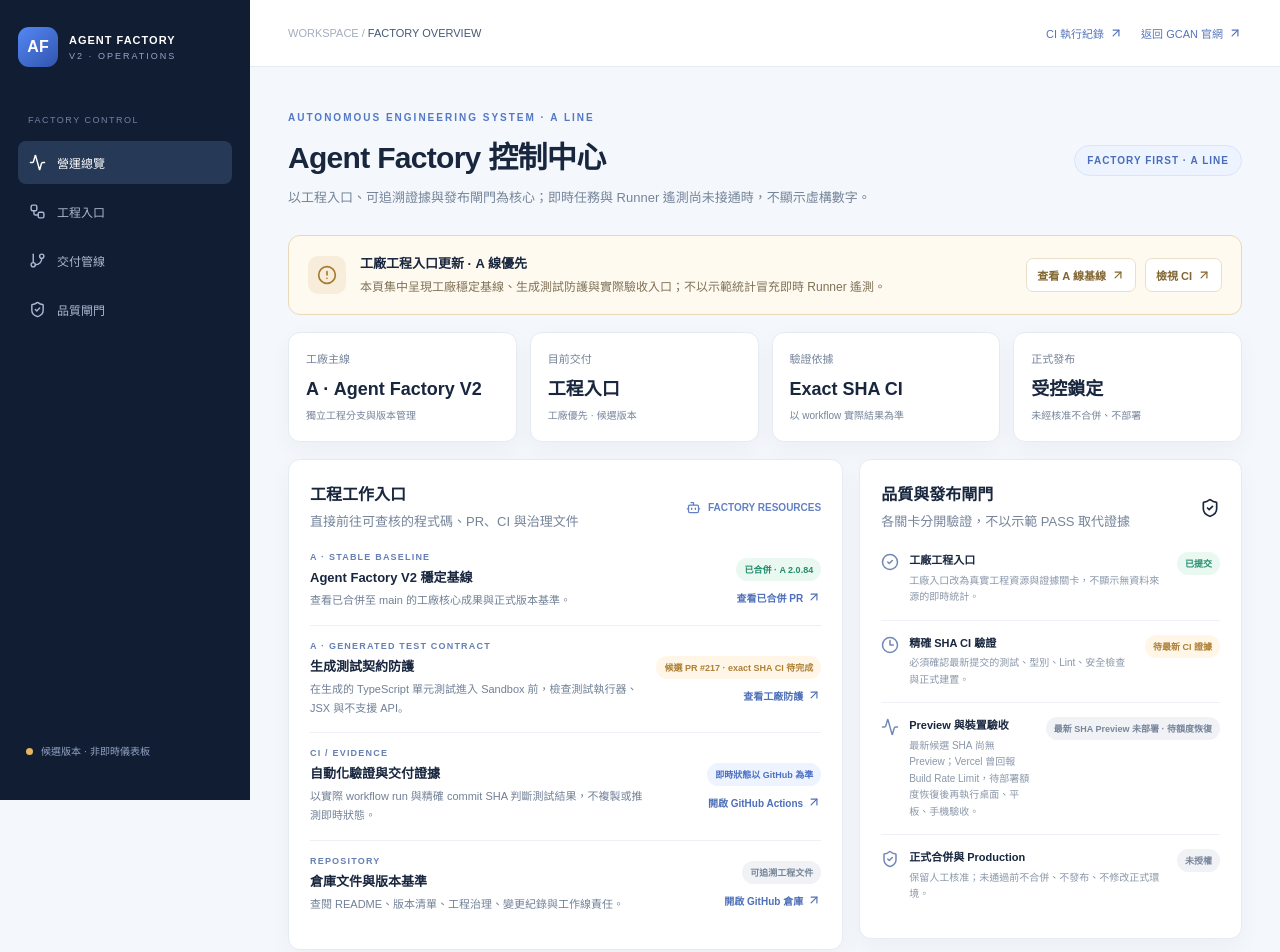
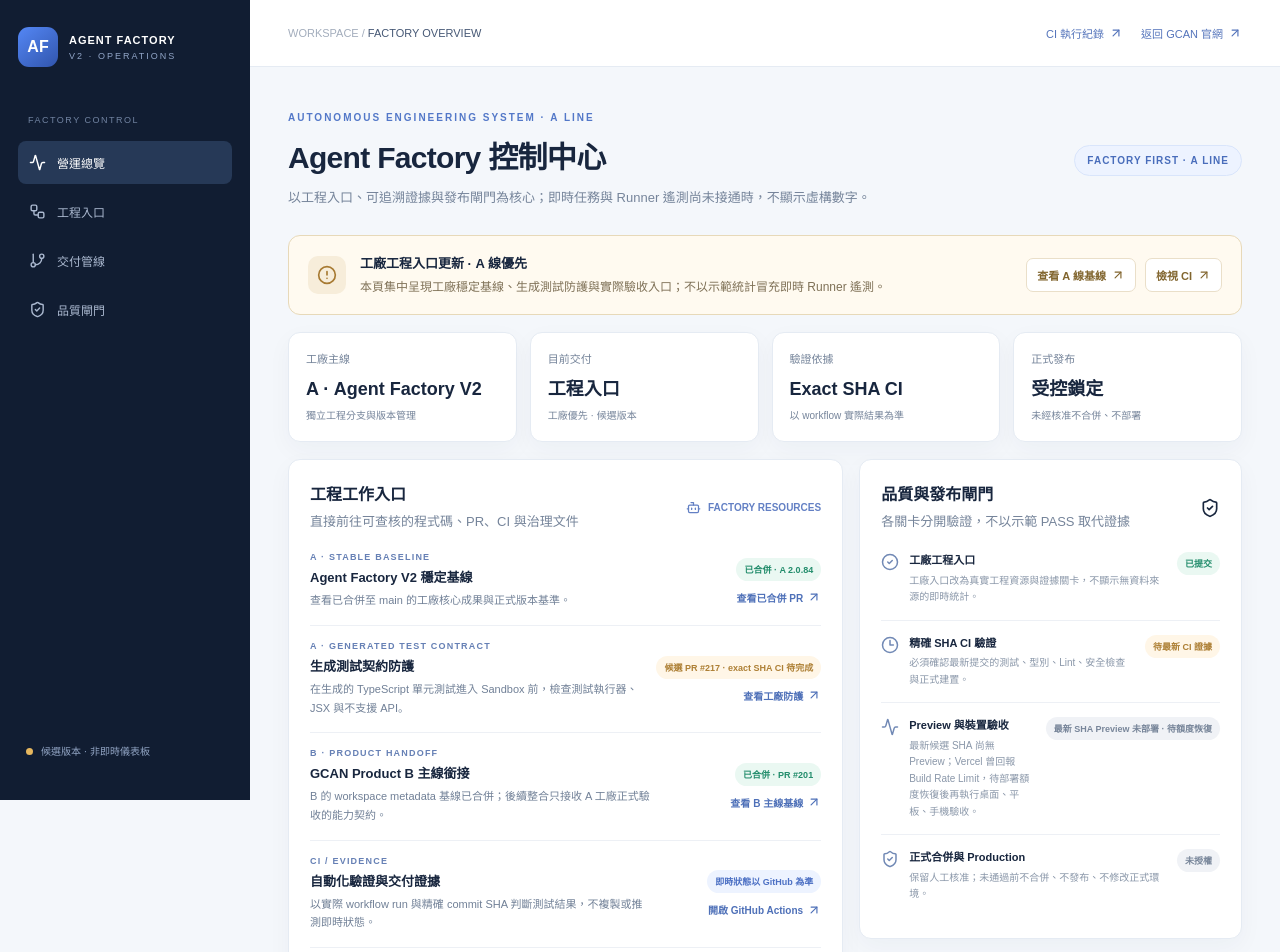
Before and after one commit to X84657465/global-citizen-ai-network, a Next.js app: page /factory in a window 1280 px wide. Shown: the top 952 px of the page. Built offline with nearby package versions, Linux system fonts and the light colour scheme.

Commit message:
feat(factory): document B mainline handoff gate

```diff
--- a/app/factory/page.tsx
+++ b/app/factory/page.tsx
@@ -30,6 +30,15 @@ const resources = [
     tone: "amber",
     href: "https://github.com/X84657465/global-citizen-ai-network/pull/217",
     action: "查看工廠防護",
+  },
+  {
+    id: "B · PRODUCT HANDOFF",
+    title: "GCAN Product B 主線銜接",
+    description: "B 的 workspace metadata 基線已合併；後續整合只接收 A 工廠正式驗收的能力契約。",
+    detail: "已合併 · PR #201",
+    tone: "green",
+    href: "https://github.com/X84657465/global-citizen-ai-network/pull/201",
+    action: "查看 B 主線基線",
   },
   {
     id: "CI / EVIDENCE",
@@ -86,6 +95,7 @@ const stages = [
   { title: "工廠優先範圍確認", note: "真實狀態呈現已確認", done: true },
   { title: "工程入口與驗收資訊更新", note: "工廠首頁候選已提交", done: true },
   { title: "精確 SHA 自動測試", note: "等待最新結果", done: false },
+  { title: "B 主線能力銜接", note: "等待 A 工廠契約正式驗收後承接", done: false },
   { title: "Preview 視覺驗收", note: "最新 SHA Preview 尚未部署；舊 SHA 不作為驗收證據", done: false },
   { title: "人工核准", note: "保留人工決策", done: false },
   { title: "正式發布", note: "尚未授權", done: false },
```
